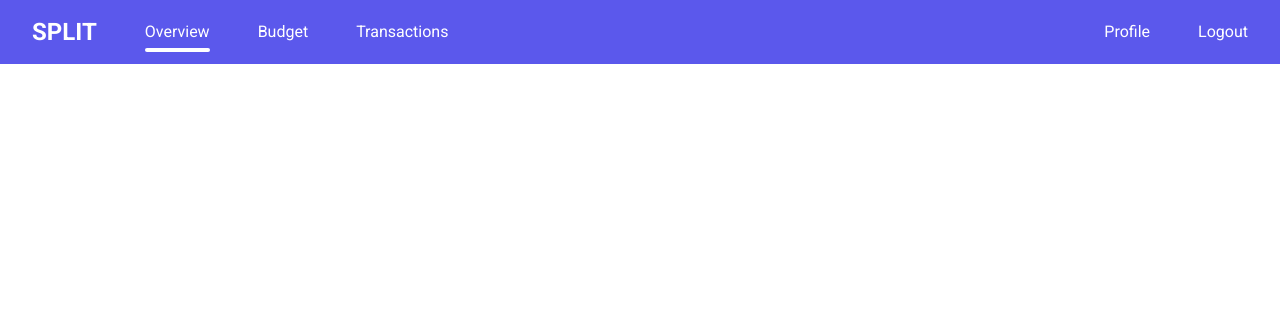
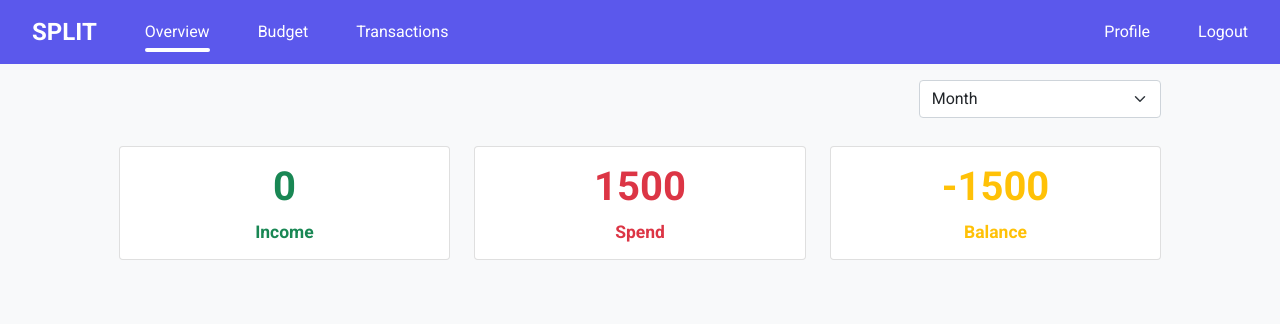
Before and after one commit to ReshanCSX/CS50x-Final-Project, a Flask app: page /home in a window 1280 px wide. Shown: the top 324 px of the page. Run offline with Flask 2, Linux system fonts and the light colour scheme; a user stored in the database is signed in; data comes from the database, SQL or seed files in the repository; both versions use the stored data as it was after the commit.

Commit message:
Added date/time - trasactions and sorting options

```diff
--- a/financeapp/forms.py
+++ b/financeapp/forms.py
@@ -31,12 +31,15 @@ class LoginForm(FlaskForm):
 
 class TransactionForm(FlaskForm):
 
-    CURRENCY_CHOICES = [(currency, " - ".join([currency, get_currency_name(currency)])) for currency in list_currencies()]
+    # CURRENCY_CHOICES = [(currency, " - ".join([currency, get_currency_name(currency)])) for currency in list_currencies()]
 
     type = SelectField('Transaction type', choices=[('Ex', ' Expense'), ('Inc', 'Income')], validators=[DataRequired()] )
     # currencies = SelectField('Currency', choices=CURRENCY_CHOICES)
     # category = SelectField('Expense Category', choices=[('1', 'Food'), ('2', 'Utility')])
-    label = StringField("Note", validators=[DataRequired()])
+    label = StringField("Transaction Name", validators=[DataRequired()])
     amount = DecimalField("Amount", places=2, rounding=None, validators=[DataRequired(), NumberRange(min = 0.01 )])
-    # date = DateTimeLocalField("Date and Time", format='%Y-%m-%dT%H:%M', validators=[DataRequired()])
+    date = DateTimeLocalField("Date and Time", format='%Y-%m-%dT%H:%M', validators=[DataRequired()])
     submit = SubmitField("ADD")
+
+class TimeForm(FlaskForm):
+    time = SelectField("Time Period", choices=[('0', 'Day'), ('1', 'Month'), ('2', 'Year')])
--- a/financeapp/models.py
+++ b/financeapp/models.py
@@ -32,7 +32,7 @@ class Transactions(db.Model):
     id = db.Column(db.Integer, primary_key=True)
     amount = db.Column(db.Integer, nullable=False)
     # category = db.Column(db.String(2), nullable=False)
-    # date = db.Column(db.DateTime, nullable=False, default = datetime.utcnow)
+    date = db.Column(db.DateTime, nullable=False, default = datetime.utcnow)
     transaction_type = db.Column(db.String(60), nullable=False)
     transaction_name = db.Column(db.String(60))
     # description = db.Column(db.String(120))
--- a/financeapp/routes.py
+++ b/financeapp/routes.py
@@ -1,7 +1,9 @@
+from datetime import datetime
 from flask import redirect, render_template, url_for, flash, request
 from financeapp import app, db
 from financeapp.models import User, Account, Transactions
-from financeapp.forms import RegistrationForm, LoginForm, TransactionForm
+from sqlalchemy.sql import func, extract
+from financeapp.forms import RegistrationForm, LoginForm, TransactionForm, TimeForm
 from werkzeug.security import check_password_hash, generate_password_hash
 from flask_login import login_user, current_user, login_required, logout_user
 
@@ -70,7 +72,39 @@ def logout():
 @login_required
 def home():
 
-    return render_template("overview.html", title = "Overview")
+    form = TimeForm(time=1)
+    date = datetime.now().month
+    month = "month"
+
+    if form.validate_on_submit():
+        if form.time.data == "0":
+            date = datetime.now().day
+            month = "day"
+        elif form.time.data == "1":
+            date = datetime.now().month
+            month = "month"
+        elif form.time.data == "2":
+            date = datetime.now().year
+            month = "year"
+
+
+    user = User.query.filter_by(username=current_user.username).first()
+    # user_transactions = Transactions.query.filter_by(user_id=user.id)
+
+    income = db.session.query(func.sum(Transactions.amount).filter(extract(month, Transactions.date)==date, Transactions.transaction_type=="Inc", Transactions.user_id==user.id)).first()
+    expense = db.session.query(func.sum(Transactions.amount).filter(extract(month, Transactions.date)==date, Transactions.transaction_type=="Ex", Transactions.user_id==user.id)).first()
+    balance = 0
+
+    if income[0] and expense[0] is not None:
+        balance = income[0] - expense[0]
+    elif income[0] is None:
+        income = "0"
+        balance = -abs(expense[0])
+    elif expense[0] is None:
+        expense = "0"
+        balance = income[0]
+
+    return render_template("overview.html", title = "Overview", form = form, income = income, expense = expense, balance = balance, user_transactions = transactions )
 
 @app.route("/transactions", methods=["GET", "POST"])
 @login_required
@@ -78,12 +112,12 @@ def transactions():
     form = TransactionForm()
 
     user = User.query.filter_by(username=current_user.username).first()
-    user_transactions = Transactions.query.filter_by(user_id=user.id)
+    user_transactions = Transactions.query.filter_by(user_id=user.id).order_by(Transactions.date)
 
 
     if form.validate_on_submit():
 
-        transaction = Transactions(amount=int(form.amount.data), transaction_type=form.type.data, transaction_name=form.label.data, user_id=user.id)
+        transaction = Transactions(amount=int(form.amount.data), transaction_type=form.type.data, transaction_name=form.label.data, user_id=user.id, date = form.date.data)
         db.session.add(transaction)
         db.session.commit()
         flash("Record Added Successfully", "success")
--- a/financeapp/templates/layout.html
+++ b/financeapp/templates/layout.html
@@ -5,6 +5,8 @@
 
         <meta charset="utf-8">
         <meta name="viewport" content="width=device-width, initial-scale=1">
+        {% block head %}
+        {% endblock %}
 
         <!-- bootstrap links -->
         <link href="https://cdn.jsdelivr.net/npm/bootstrap@5.0.2/dist/css/bootstrap.min.css" rel="stylesheet" integrity="sha384-EVSTQN3/azprG1Anm3QDgpJLIm9Nao0Yz1ztcQTwFspd3yD65VohhpuuCOmLASjC" crossorigin="anonymous">
@@ -21,7 +23,7 @@
         {% endif %}
 
     </head>
-    <body>
+    <body class="bg-light">
     <!-- Navigation bar -->
       <header>
         <nav class="navbar">
--- a/financeapp/templates/overview.html
+++ b/financeapp/templates/overview.html
@@ -1,6 +1,61 @@
 {% extends "layout.html" %}
 {% set active_page = 'overview' %}
 
+
 {% block main %}
+    <div class="col-md-10 mx-auto">
+
+    <div class="row">
+        <div class="col-3 ms-auto mt-2">
+            <form action="" method="post">
+                {{ form.hidden_tag() }}
+
+                    {% if form.time.errors %}
+                        {{ form.time(class="form-select select_menu is-invalid", id="FloatingTimeInvalid", onchange="this.form.submit()", placeholder="Username") }}
+                        <div class="invalid-feedback">
+                            {% for error in form.time.errors %}
+                                <span><small> {{ error }} </small></span>
+                            {% endfor %}
+                        </div>
+                    {% else %}
+                        {{ form.time(class="form-select select_menu", id="FloatingTime", onchange="this.form.submit()") }}
+                    {% endif %}
+                </form>
+        </div>
+    </div>
+
+
+        <div class="row row-cols-1 row-cols-md-3 g-4 mt-1">
+
+            <div class="col">
+                <div class="card">
+                    <div class="card-body">
+                        <h3 class="card-title display-6 text-center text-success fw-bold">{{ income[0] }}</h3>
+                        <h5 class="card-text text-center text-success fw-bold"><small>Income</small></h5>
+                    </div>
+                </div>
+            </div>
+
+            <div class="col">
+                <div class="card">
+                    <div class="card-body">
+                        <h3 class="card-title  display-6 text-center text-danger fw-bold">{{ expense[0] }}</h3>
+                        <h5 class="card-text text-center text-danger fw-bold"><small>Spend</small></h5>
+                    </div>
+                </div>
+            </div>
+
+            <div class="col">
+                <div class="card">
+                    <div class="card-body">
+                        <h3 class="card-title  display-6 text-center text-warning fw-bold">{{ balance }}</h3>
+                        <h5 class="card-text text-center text-warning fw-bold"><small>Balance</small></h5>
+                    </div>
+                </div>
+            </div>
+
+        </div>
+
+
 
 {% endblock %}
```
Also changed, not shown: financeapp/templates/transactions.html (+25 -6 lines), financeapp/site.db.
